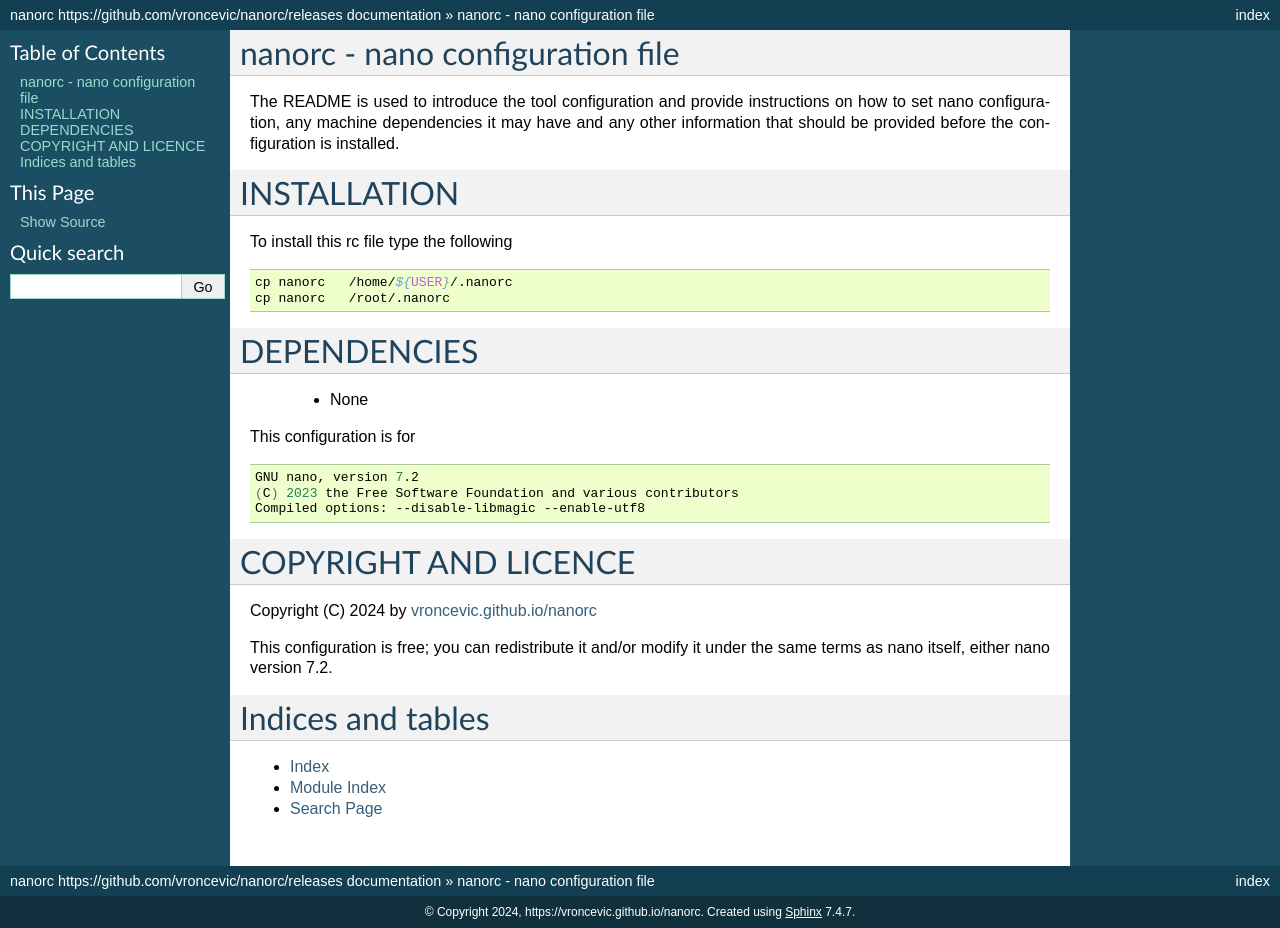
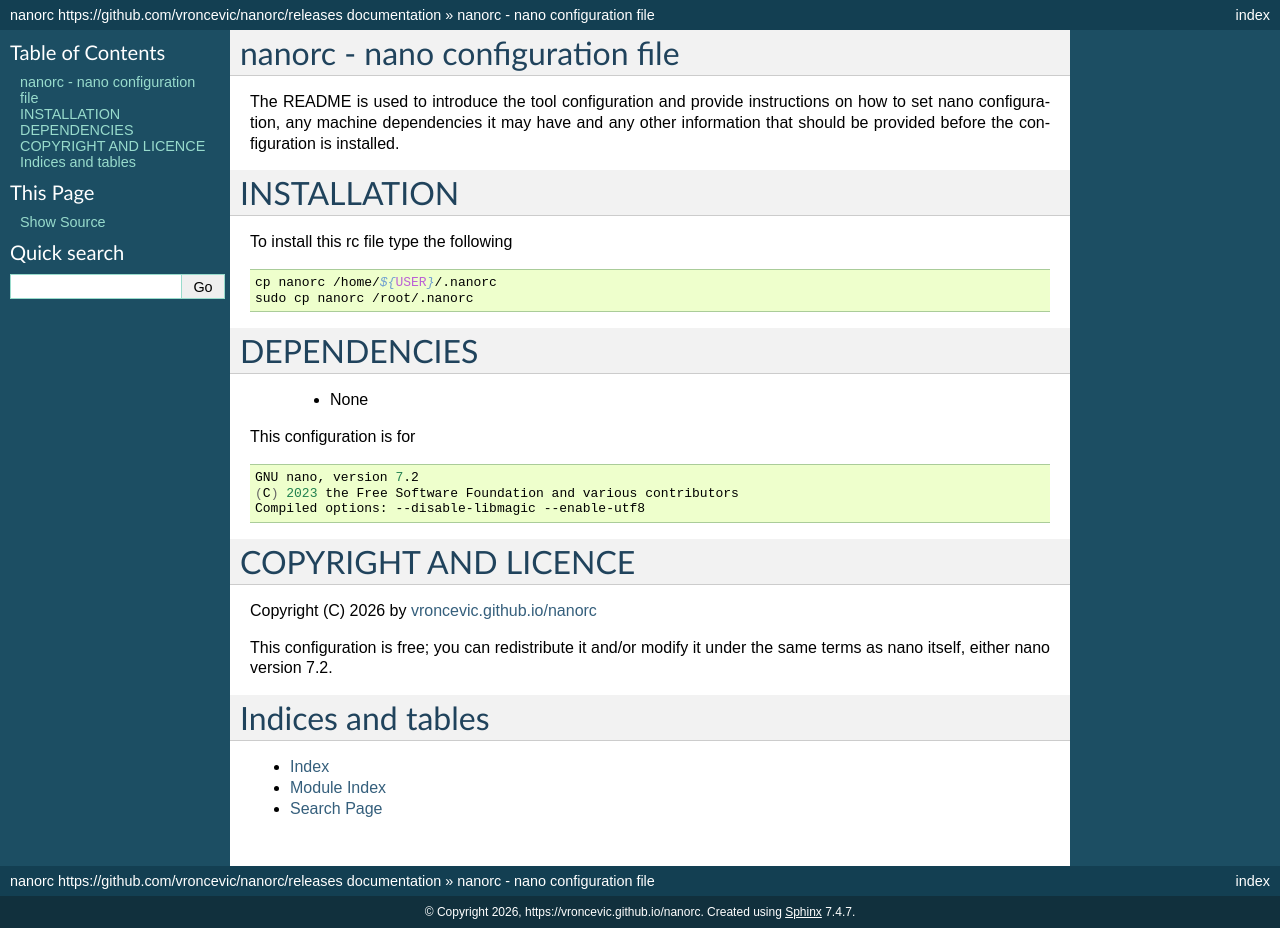
Before and after one commit to vroncevic/nanorc, a Sphinx documentation site: the page built from docs/source/index.rst, in a window 1280 px wide. Built offline with Sphinx 7.4.7, drawn with Linux system fonts in a browser that asks for light colours.

Commit message:
[nanorc] Updated docs

```diff
--- a/docs/source/conf.py
+++ b/docs/source/conf.py
@@ -4,7 +4,7 @@
 Module
     conf.py
 Copyright
-    Copyright (C) 2024 Vladimir Roncevic <elektron.ronca@gmail.com>
+    Copyright (C) 2026 Vladimir Roncevic <elektron.ronca@gmail.com>
     nanorc is free software: you can redistribute it and/or modify it
     under the terms of the GNU General Public License as published by the
     Free Software Foundation, either version 3 of the License, or
@@ -26,7 +26,7 @@
 sys.path.insert(0, os.path.abspath('../../'))
 
 project: str = 'nanorc'
-project_copyright: str = '2024, https://vroncevic.github.io/nanorc'
+project_copyright: str = '2026, https://vroncevic.github.io/nanorc'
 author: str = 'Vladimir Roncevic <elektron.ronca@gmail.com>'
 version: str = '1.0.0'
 release: str = 'https://github.com/vroncevic/nanorc/releases'
--- a/docs/source/index.rst
+++ b/docs/source/index.rst
@@ -12,8 +12,8 @@
 
 .. code-block:: bash
 
-  cp nanorc   /home/${USER}/.nanorc
-  cp nanorc   /root/.nanorc
+  cp nanorc /home/${USER}/.nanorc
+  sudo cp nanorc /root/.nanorc
 
 DEPENDENCIES
 -------------
@@ -32,7 +32,7 @@
 COPYRIGHT AND LICENCE
 ----------------------
 
-Copyright (C) 2024 by `vroncevic.github.io/nanorc <https://vroncevic.github.io/nanorc>`_
+Copyright (C) 2026 by `vroncevic.github.io/nanorc <https://vroncevic.github.io/nanorc>`_
 
 This configuration is free; you can redistribute it and/or modify
 it under the same terms as nano itself, either nano version 7.2.
```
Also changed, not shown: README.md (+3 -3 lines), 10 other files.
